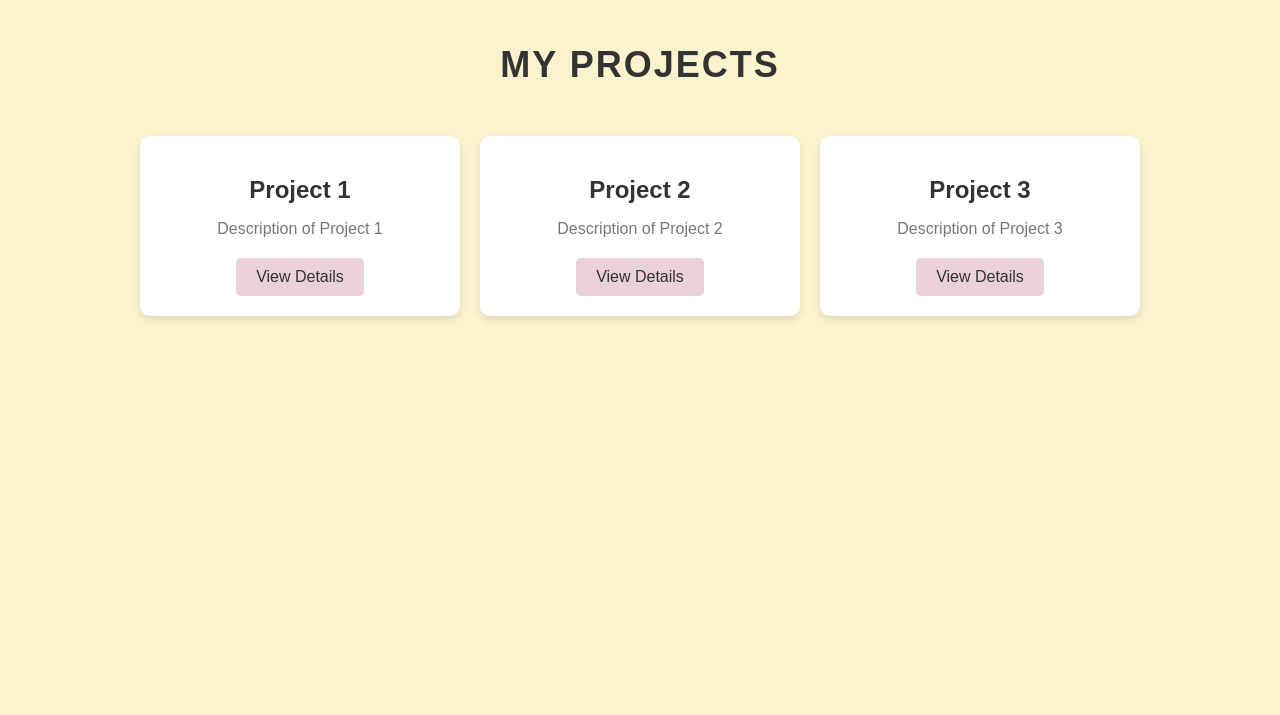
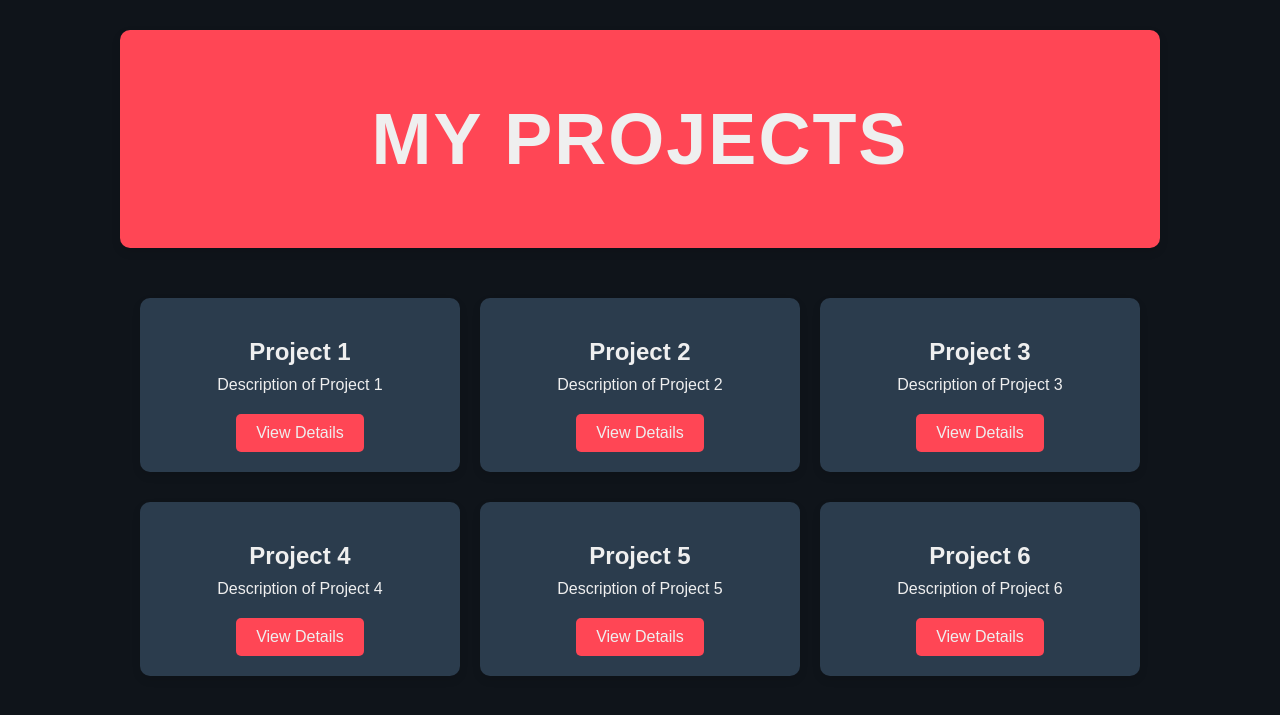
Before and after one commit to ShaneRhyder/ShaneRhyder.github.io, a PHP site: page / in a window 1280 px wide. Shown: the top 715 px of the page. Run offline with PHP 8.4, Linux system fonts and the light colour scheme.

Commit message:
Add files via upload

```diff
--- a/index.html
+++ b/index.html
@@ -26,7 +26,21 @@
             <p>Description of Project 3</p>
             <button class="project-btn">View Details</button>
         </div>
-        <!-- Add more project cards as needed -->
+        <div class="project-card">
+            <h2>Project 4</h2>
+            <p>Description of Project 4</p>
+            <button class="project-btn">View Details</button>
+        </div>
+        <div class="project-card">
+            <h2>Project 5</h2>
+            <p>Description of Project 5</p>
+            <button class="project-btn">View Details</button>
+        </div>
+        <div class="project-card">
+            <h2>Project 6</h2>
+            <p>Description of Project 6</p>
+            <button class="project-btn">View Details</button>
+        </div>
     </div>
 </body>
 </html>
--- a/styles.css
+++ b/styles.css
@@ -1,6 +1,6 @@
 body {
-    background-color: #faf3ce;
-    color: #333;
+    background-color: #0f141a;
+    color: #efefef;
     font-family: 'Arial', sans-serif;
     margin: 0;
     padding: 20px;
@@ -11,13 +11,19 @@ body {
 
 header {
     text-align: center;
+    margin-top: 10px;
     margin-bottom: 40px;
+    background-color: #ff4655;
+    padding: 20px;
+    border-radius: 10px;
+    box-shadow: 0 4px 10px rgba(0, 0, 0, 0.1);
+    width: 100%;
+    max-width: 1000px;
 }
 
 h1 {
-    color: #333;
-    font-size: 36px;
-    margin-bottom: 10px;
+    color: #efefef;
+    font-size: 72px;
     text-transform: uppercase;
     letter-spacing: 2px;
 }
@@ -36,7 +42,8 @@ p {
 }
 
 .project-card {
-    background-color: white;
+    background-color: #2b3c4d;
+    margin-top: 10px;
     padding: 20px;
     border-radius: 10px;
     box-shadow: 0 4px 8px rgba(0, 0, 0, 0.1);
@@ -46,7 +53,7 @@ p {
 
 .project-card:hover {
     transform: translateY(-5px);
-    box-shadow: 0 6px 12px rgba(0, 0, 0, 0.2);
+    box-shadow: 0 6px 12px rgba(255, 152, 152, 0.466);
 }
 
 .project-card h2 {
@@ -56,13 +63,14 @@ p {
 
 .project-card p {
     font-size: 16px;
-    color: #777;
+    color: #efefef;
+    margin-top: 10px;
     margin-bottom: 20px;
 }
 
 .project-btn {
-    background-color: #ead1dc;
-    color: #333;
+    background-color: #ff4655;
+    color: #efefef;
     padding: 10px 20px;
     border: none;
     border-radius: 5px;
```
